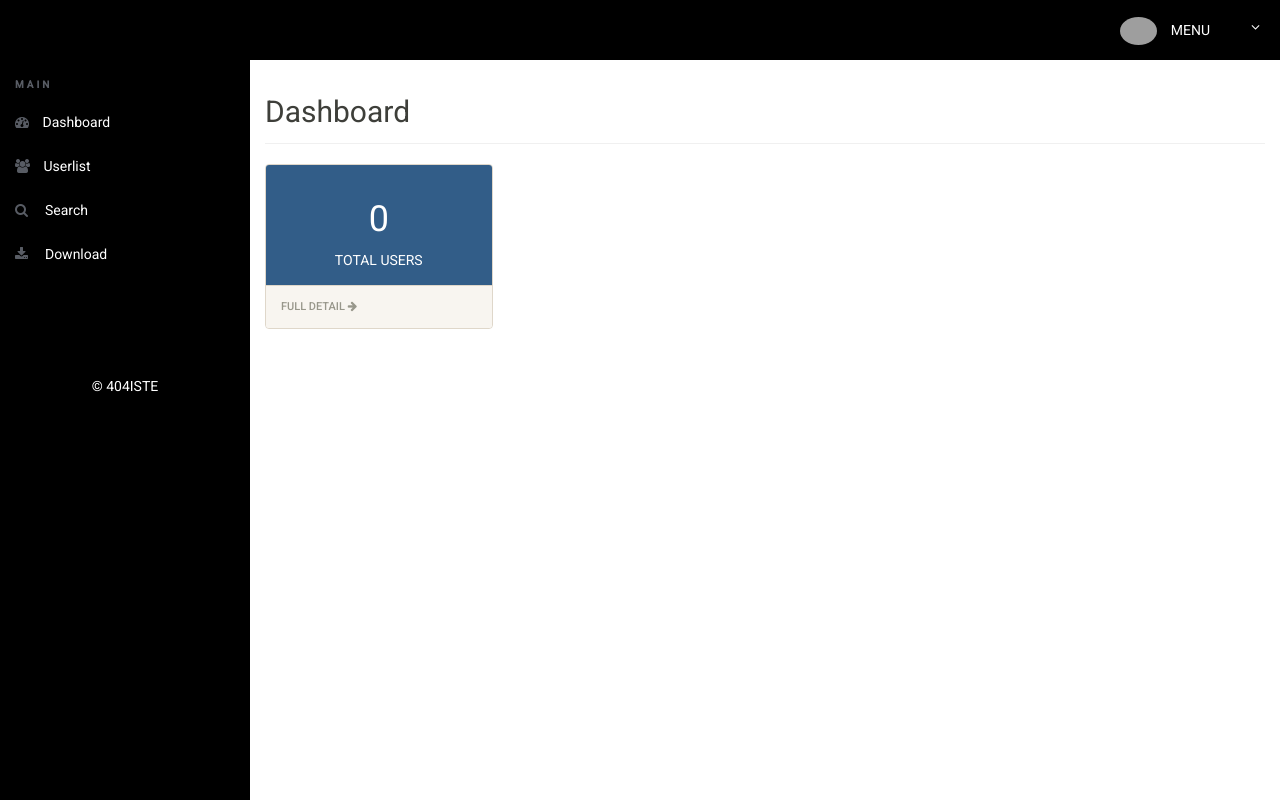
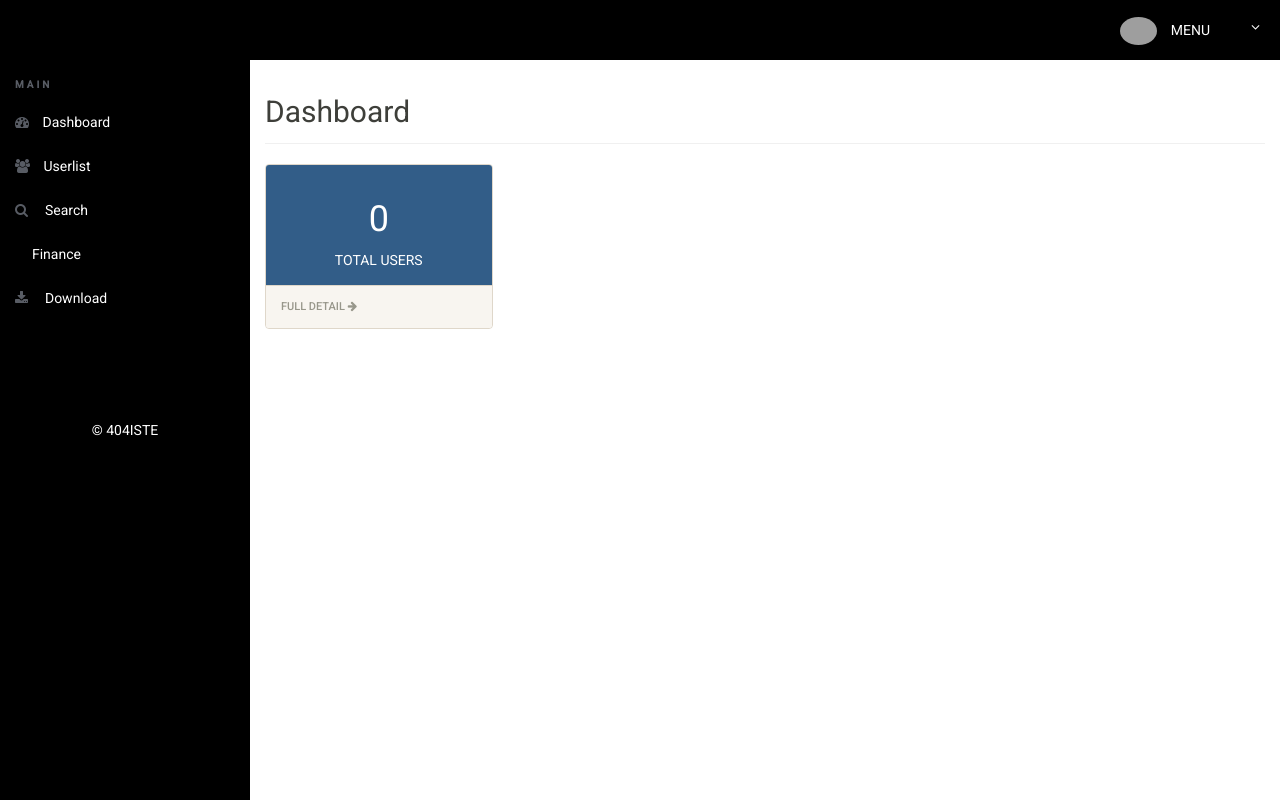
Before and after one commit to VI-Suji/Junior, a PHP site: page /foobar/admin/dashboard.php in a window 1280 px wide. Run offline with PHP 8.4, Linux system fonts and the light colour scheme; the visitor is signed in with stand-in values (Sample User, id 1); data that the repository does not hold is empty; grey boxes are pictures that could not be loaded.

Commit message:
Update leftbar.php

```diff
--- a/admin/includes/leftbar.php
+++ b/admin/includes/leftbar.php
@@ -7,6 +7,8 @@
 			</li>
 			<li><a href="search.php"><i class="fa fa-search"></i> &nbsp;Search</a>
 			</li>
+			<li><a href="finance.php"><i class="fa fa-cash"></i> &nbsp;Finance</a>
+			</li>
 			<li><a href="download.php"><i class="fa fa-download"></i> &nbsp;Download</a>
 			</li>
 		</ul>
```
